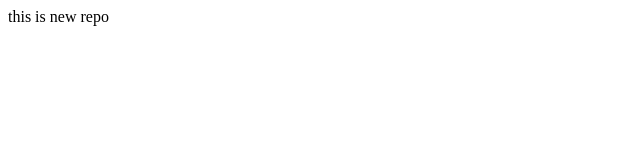
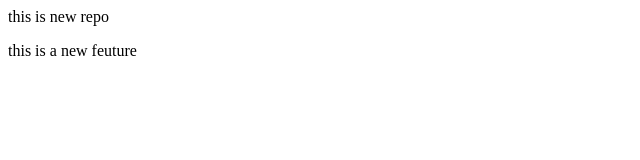
Before and after one commit to smit-m-patel/local2repo, a plain HTML site: page index.html in a window 1280 px wide. Shown: the whole page, without its empty margins (0-640 px from the left). Drawn offline with Linux system fonts and the light colour scheme.

Commit message:
this is new future

```diff
--- a/index.html
+++ b/index.html
@@ -1 +1,2 @@
 <p>this is new repo</p>
+<p>this is a new feuture</p>
```
